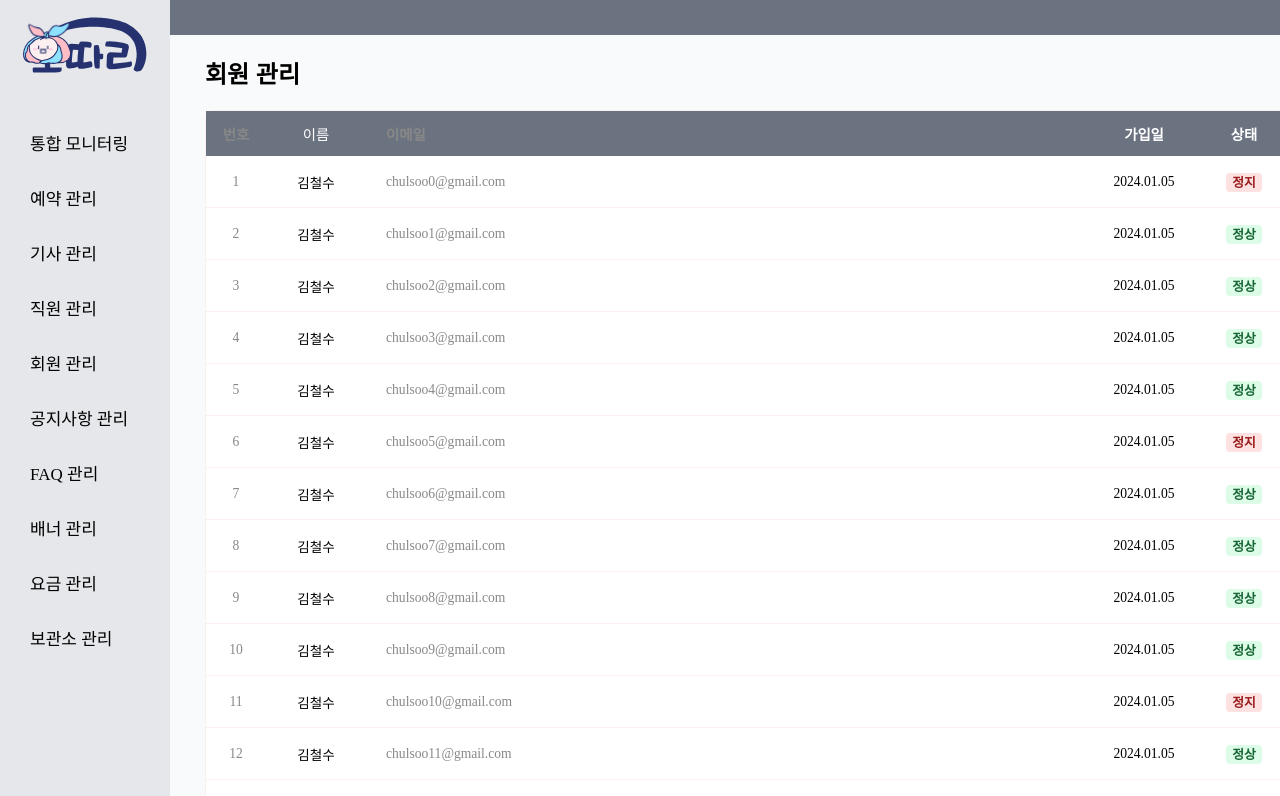
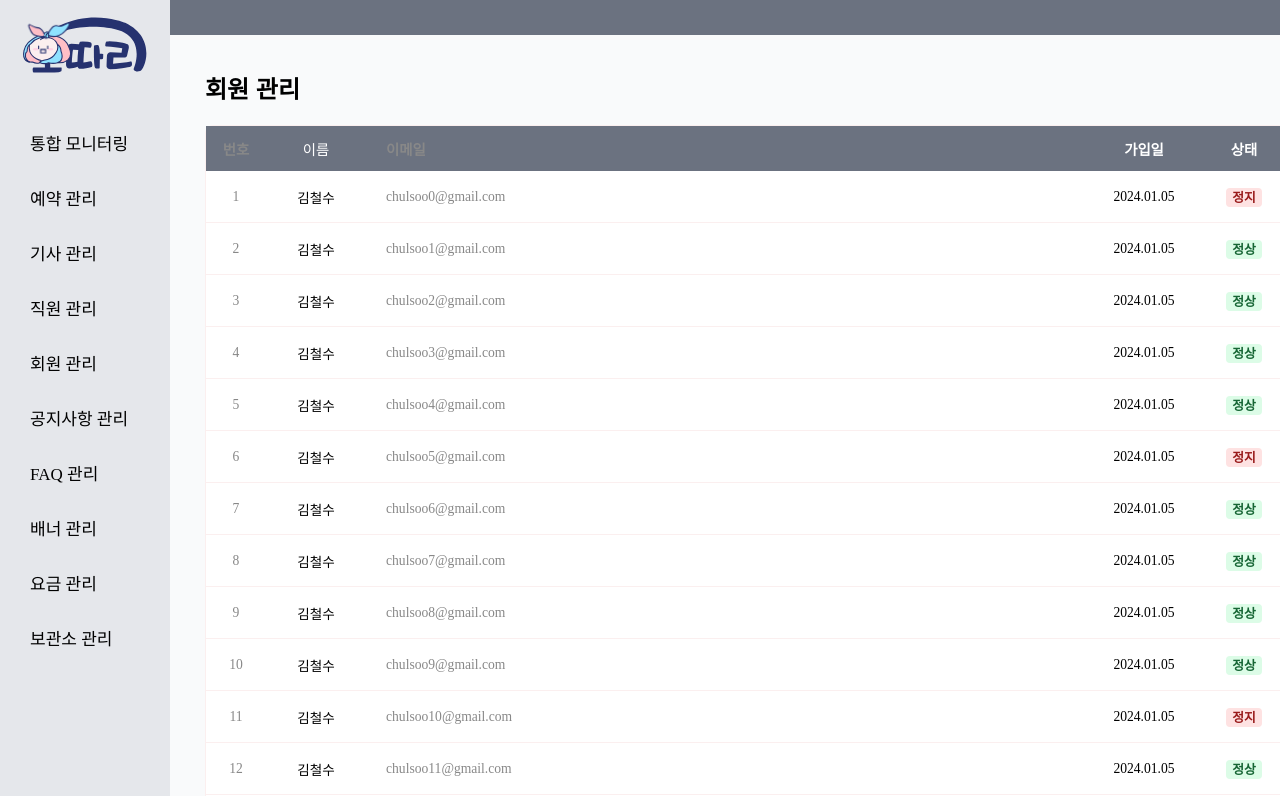
Before and after one commit to Second-team-project/bottari-admin, a React app: page /users in a window 1280 px wide. Shown: the top 796 px of the page. Built offline with nearby package versions, Linux system fonts and the light colour scheme; no server answers; the HTML template or start-up script is replaced by a standard one; a web font is replaced by a local one.

Commit message:
260106 회원관리 css 수정 및 스크롤 발생 시 밀림 현상 수정

```diff
--- a/src/components/users/UserList.css
+++ b/src/components/users/UserList.css
@@ -9,14 +9,13 @@
 /* 리스트 컨테이너 */
 .user-list-container {
   flex: 1;
-  padding: 0 35px 35px;
+  padding: 35px;
   min-width: 0;
 }
 
 /* 제목 */
 .user-list-title {
   margin-bottom: 20px;
-  padding-top: 20px;
 }
 
 /* 테이블 */
--- a/src/index.css
+++ b/src/index.css
@@ -2,6 +2,7 @@
   margin: 0;
   padding: 0;
   box-sizing: border-box;
+  scrollbar-gutter: stable;
 }
 
 #root {
```
